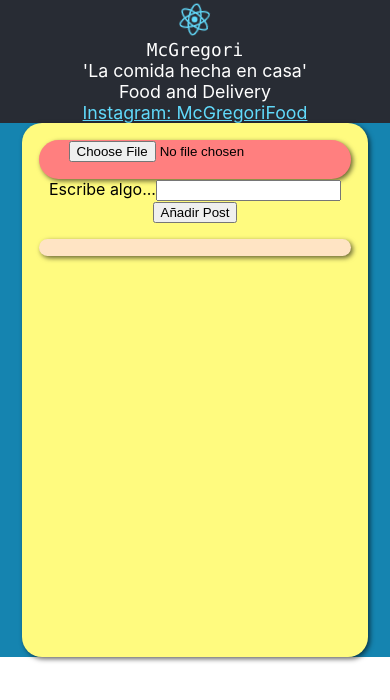
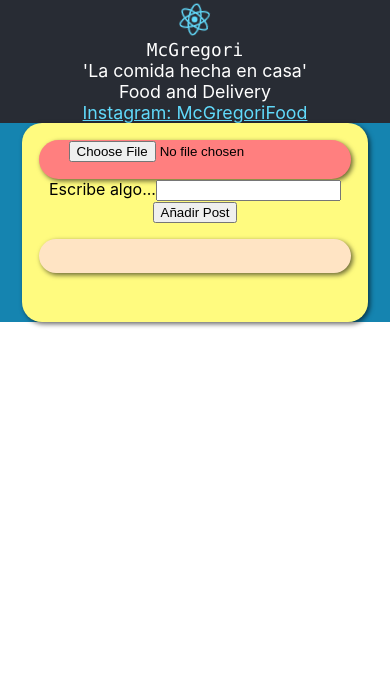
Before and after one commit to felipesagredo/reparto-comida, a React (Create React App) app: page / in a window 390 px wide. Shown: the top 700 px of the page. Built offline with nearby package versions, Linux system fonts and the light colour scheme.

Commit message:
Rescribiendo diseño para movil

```diff
--- a/src/FoodDelivery.css
+++ b/src/FoodDelivery.css
@@ -8,8 +8,7 @@
     margin: auto;
     text-align: center;
     width: 30vw;
-    max-width: 100%;
-    max-height: 100%;
+    height: fit-content;
     padding: 2vh;
     border-radius: 20px;
     box-shadow: 2px 2px 5px rgba(0, 0, 0, 0.6);
@@ -76,13 +75,22 @@
         background: rgba(255, 251, 127);
         margin: auto;
         width: 80vw;
-        height: 500px;
+        height: fit-content;
         text-align: center;
-        padding-bottom: 2vh;
+        padding-bottom: 4vh;
+    }
+    .ul-caja{
+        background-color: bisque;
+        max-width: 100%;
+        max-height: 100%;
+        padding-bottom: 4vh;
+        overflow: scroll;
+        text-align: left;
+        border-radius: 20px;
+        box-shadow: 2px 2px 5px rgba(0, 0, 0, 0.6);
     }
     li {
-
-        max-width: 90%;
+        max-width: 100%;
         height: fit-content;
     }
   }
```
